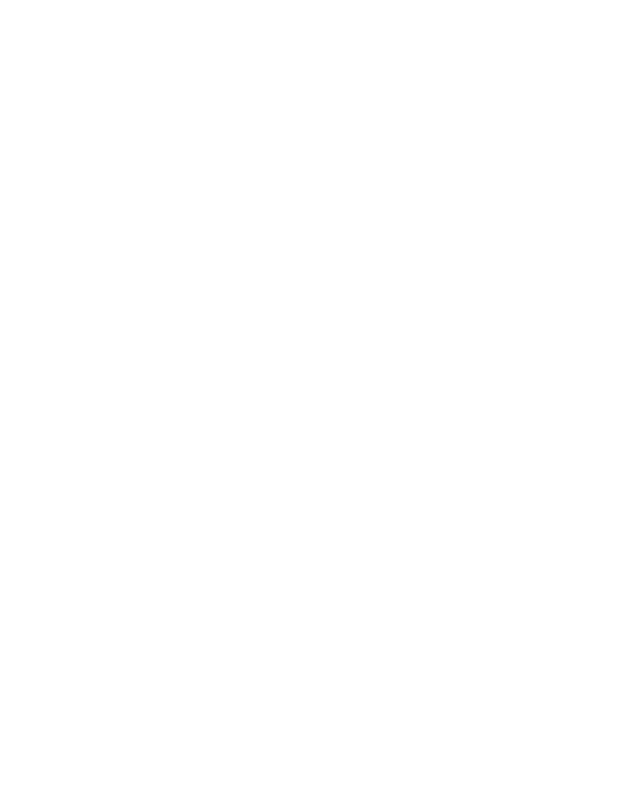
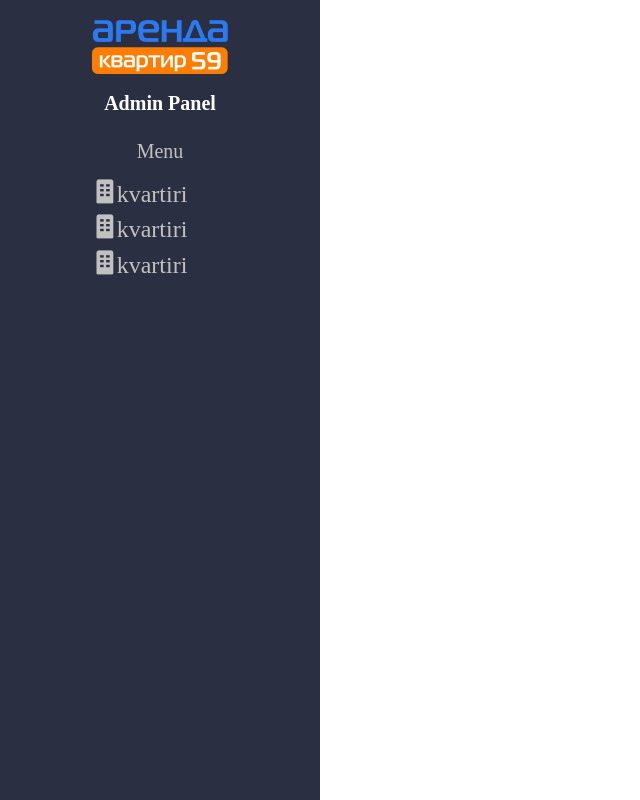
Before and after one commit to diyorbeek04/---59, a plain HTML site: page FrontEnd/admin.html in a window 1280 px wide. Shown: the whole page, without its empty margins (0-640 px from the left). Drawn offline with nearby package versions, Linux system fonts and the light colour scheme.

Commit message:
admin div left

```diff
--- a/FrontEnd/admin.html
+++ b/FrontEnd/admin.html
@@ -3,10 +3,36 @@
 <head>
     <meta charset="UTF-8">
     <meta name="viewport" content="width=device-width, initial-scale=1.0">
+    <link href='https://unpkg.com/boxicons@2.1.4/css/boxicons.min.css' rel='stylesheet'>
     <link rel="stylesheet" href="./css/main.css">
     <title>аренда квартир 59</title>
 </head>
 <body>
+    <div class="admin">
+        <div class="left">
+<img src="./assets/images/logo.png" alt="logo">
+<h3>
+    Admin Panel
+</h3>
+<p>
+    Menu
+</p>
+<ul>
+    <li>
+        <a href="#"><i class='bx bxs-building'></i>kvartiri</a>
+    </li>
+    <li>
+        <a href="#"><i class='bx bxs-building'></i>kvartiri</a>
+    </li>
+    <li>
+        <a href="#"><i class='bx bxs-building'></i>kvartiri</a>
+    </li>
+</ul>
+        </div>
+        <div class="right">
 
+        </div>
+    </div>
+    <script src="https://unpkg.com/boxicons@2.1.4/dist/boxicons.js"></script>
 </body>
 </html>
--- a/FrontEnd/scss/blocks/admin/_admin.scss
+++ b/FrontEnd/scss/blocks/admin/_admin.scss
@@ -0,0 +1,66 @@
+.admin {
+
+
+    .left {
+        width: 25%;
+        height: 100vh;
+        background-color: #2A3042;
+        position: fixed;
+        display: flex;
+        flex-direction: column;
+        align-items: center;
+
+        img {
+            margin-top: 20px;
+            // margin-left: 80px;
+        }
+
+        h3 {
+            font-family: Montserrat;
+            font-size: 20px;
+            font-weight: 700;
+            line-height: 18px;
+            text-align: left;
+            color: #fff;
+            text-align: center;
+            margin-top: 20px;
+        }
+
+        p {
+            margin-top: 30px;
+            font-family: Montserrat;
+            font-size: 20px;
+            font-weight: 400;
+            line-height: 18px;
+            text-align: left;
+            color: #C3C0C0;
+        }
+
+        ul {
+            list-style-type: none;
+            gap: 20px;
+            margin-top: 10px;
+            text-align: left;
+        }
+
+        li {
+            gap: 20px;
+            margin-top: 10px;
+
+            i{
+                transform: scale(1.2);
+                margin-left: -40px;
+            }
+        }
+
+        a {
+            margin-top: 30px;
+            font-family: Montserrat;
+            font-size: 24px;
+            font-weight: 400;
+            line-height: 18px;
+            text-align: left;
+            color: #C3C0C0;
+        }
+    }
+}
```
Also changed, not shown: FrontEnd/css/main.css, 1 other file.
